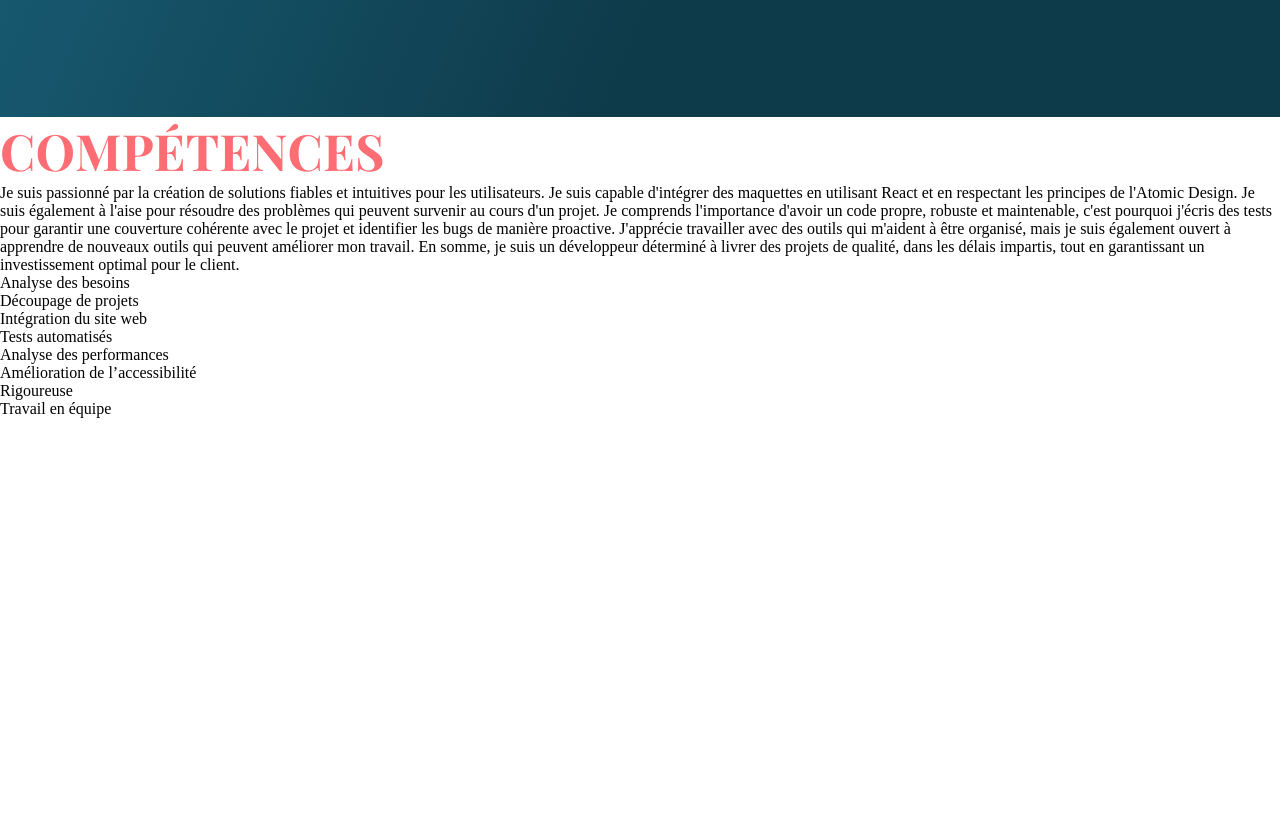
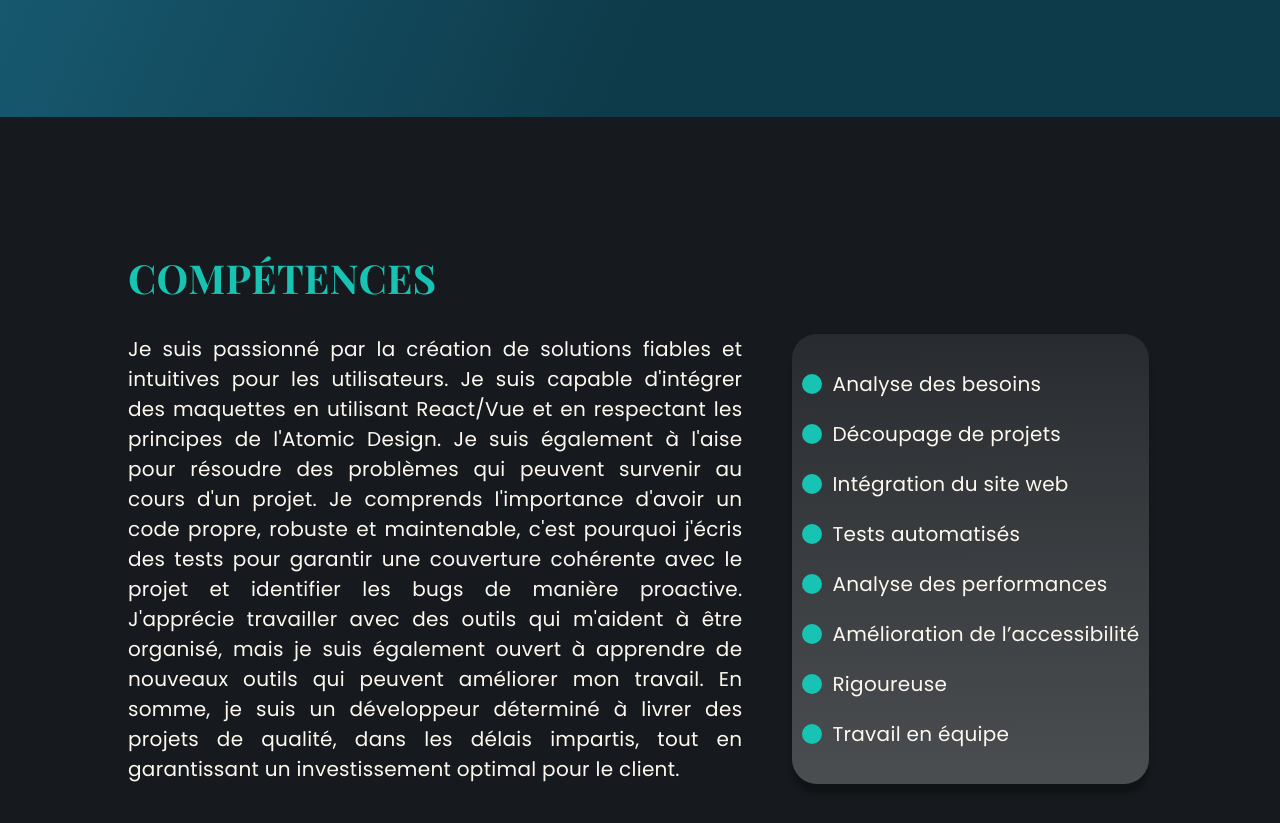
Before and after one commit to Cecilia-Giusti/portfolio, a React (Create React App) app: page /#/ in a window 1280 px wide. Shown: the part 1483-2306 px from the top of the page. Before the commit the page ends 1901 px from the top, so only its background shows below. Built offline with nearby package versions, Linux system fonts and the light colour scheme.

Commit message:
:lipstick: add style to skills section

```diff
--- a/src/components/Header.tsx
+++ b/src/components/Header.tsx
@@ -27,7 +27,7 @@ const Header = () => {
         <ButtonCallToAction text='Contactez-moi' url='/' />
       </nav>
       <div className='header-title'>
-        <Title text='Cécilia Giusti' numberTitle={2} />
+        <Title text='Cécilia Giusti' numberTitle={3} />
         <Subtitle text='Développeuse Front-End' numberSubtitle={4} />
       </div>
     </header>
--- a/src/components/SkillItem.tsx
+++ b/src/components/SkillItem.tsx
@@ -5,7 +5,7 @@ interface SkillItemInt {
 const SkillItem = ({ skill }: SkillItemInt) => {
   return (
     <div>
-      <span className='section-skills-circle'></span>
+      <div className='section-skills-circle'></div>
       <p className='section-skills-skill'>{skill}</p>
     </div>
   );
--- a/src/components/Skills.tsx
+++ b/src/components/Skills.tsx
@@ -11,17 +11,17 @@ const Skills = () => {
           <p className='section-skills-text'>
             Je suis passionné par la création de solutions fiables et intuitives
             pour les utilisateurs. Je suis capable d'intégrer des maquettes en
-            utilisant React et en respectant les principes de l'Atomic Design.
-            Je suis également à l'aise pour résoudre des problèmes qui peuvent
-            survenir au cours d'un projet. Je comprends l'importance d'avoir un
-            code propre, robuste et maintenable, c'est pourquoi j'écris des
-            tests pour garantir une couverture cohérente avec le projet et
-            identifier les bugs de manière proactive. J'apprécie travailler avec
-            des outils qui m'aident à être organisé, mais je suis également
-            ouvert à apprendre de nouveaux outils qui peuvent améliorer mon
-            travail. En somme, je suis un développeur déterminé à livrer des
-            projets de qualité, dans les délais impartis, tout en garantissant
-            un investissement optimal pour le client.
+            utilisant React/Vue et en respectant les principes de l'Atomic
+            Design. Je suis également à l'aise pour résoudre des problèmes qui
+            peuvent survenir au cours d'un projet. Je comprends l'importance
+            d'avoir un code propre, robuste et maintenable, c'est pourquoi
+            j'écris des tests pour garantir une couverture cohérente avec le
+            projet et identifier les bugs de manière proactive. J'apprécie
+            travailler avec des outils qui m'aident à être organisé, mais je
+            suis également ouvert à apprendre de nouveaux outils qui peuvent
+            améliorer mon travail. En somme, je suis un développeur déterminé à
+            livrer des projets de qualité, dans les délais impartis, tout en
+            garantissant un investissement optimal pour le client.
           </p>
           <div className='section-skills-card'>
             <ul className='section-skills-list'>
--- a/src/styles/pages/_home.scss
+++ b/src/styles/pages/_home.scss
@@ -1,27 +1,78 @@
-.section-aboutMe{
+.section-aboutMe {
     width: 100%;
     background: linear-gradient(113.49deg, #227C9D -30.3%, #0E3B4A 58.12%);
     @include flex;
     height: 100vh;
 
-    &-content{
+    &-content {
         @include flex;
-        width:80%;
+        width: 80%;
         gap: 70px;
     }
 
-    &-text{
-    width:40%;
+    &-text {
+        width: 40%;
 
     }
 
-    &-paragraph{
-        font-family:$font-text;
-        font-style: normal;
-        font-weight: 400;
-        font-size: 20px;
-        text-align: justify;
-        letter-spacing: 0.3px;
-        color:$color-text;
+    &-paragraph {
+        @include paragraph;
     }
 }
+
+.section-skills {
+    width: 100%;
+    background: #161A1E;
+    @include flex;
+    height: 100vh;
+
+    &-content {
+        @include flex($direction: column, $align: flex-start);
+        width: 80%;
+        gap: 30px;
+
+        h2 {
+            color: $color-hightlight;
+        }
+    }
+
+    &-article {
+        @include flex($justify: flex-start, $align:stretch);
+        gap: 50px;
+    }
+
+    &-text {
+        @include paragraph;
+        width: 60%;
+    }
+
+    &-card {
+        background: linear-gradient(359.88deg, rgba(255, 255, 255, 0.2263) -0.57%, rgba(255, 255, 255, 0.106046) 82.92%, rgba(255, 255, 255, 0.0744) 100.24%);
+        box-shadow: 0px 10px 4px rgba(0, 0, 0, 0.25);
+        border-radius: 25px;
+        padding:10px;
+        @include flex;
+    }
+
+    &-list{
+        @include flex($direction:column,$align:flex-start, $justify:flex-start);
+    gap:20px;
+    }
+
+   &-item div{
+        @include flex($justify:flex-start);
+        gap:10px;
+       }
+
+
+    &-circle{
+        width: 20px;
+        height: 20px;
+        border-radius: 50%;
+        background-color: #17C3B2;
+    }
+
+    &-skill{
+        @include paragraph;
+    }
+}
--- a/src/styles/utils/_settings.scss
+++ b/src/styles/utils/_settings.scss
@@ -49,6 +49,17 @@ h2 {
   font-family: $font-title;
   font-style: normal;
   font-weight: 700;
+  font-size: 40px;
+  letter-spacing: 0.3px;
+  color: $color-title;
+
+}
+
+
+h3 {
+  font-family: $font-title;
+  font-style: normal;
+  font-weight: 700;
   font-size: 50px;
   letter-spacing: 0.3px;
   color: $color-title;
--- a/src/styles/utils/_variables.scss
+++ b/src/styles/utils/_variables.scss
@@ -4,7 +4,7 @@ $color-title: #FE6D73;
 $color-subtitle:#ADB2B6;
 $color-text:#FEF9EF;
 $color-hightlight:#17C3B2;
-$color-background-footer:#161A1E;
+$color-background-dark:#161A1E;
 $color-empty:#ffffff00;
 
 // Fonts
```
Also changed, not shown: public/style_compressed.css (+1 -1 lines), src/styles/utils/_mixins.scss (+10 -0 lines), 1 other file (tests, documents, lock files or other folders).
